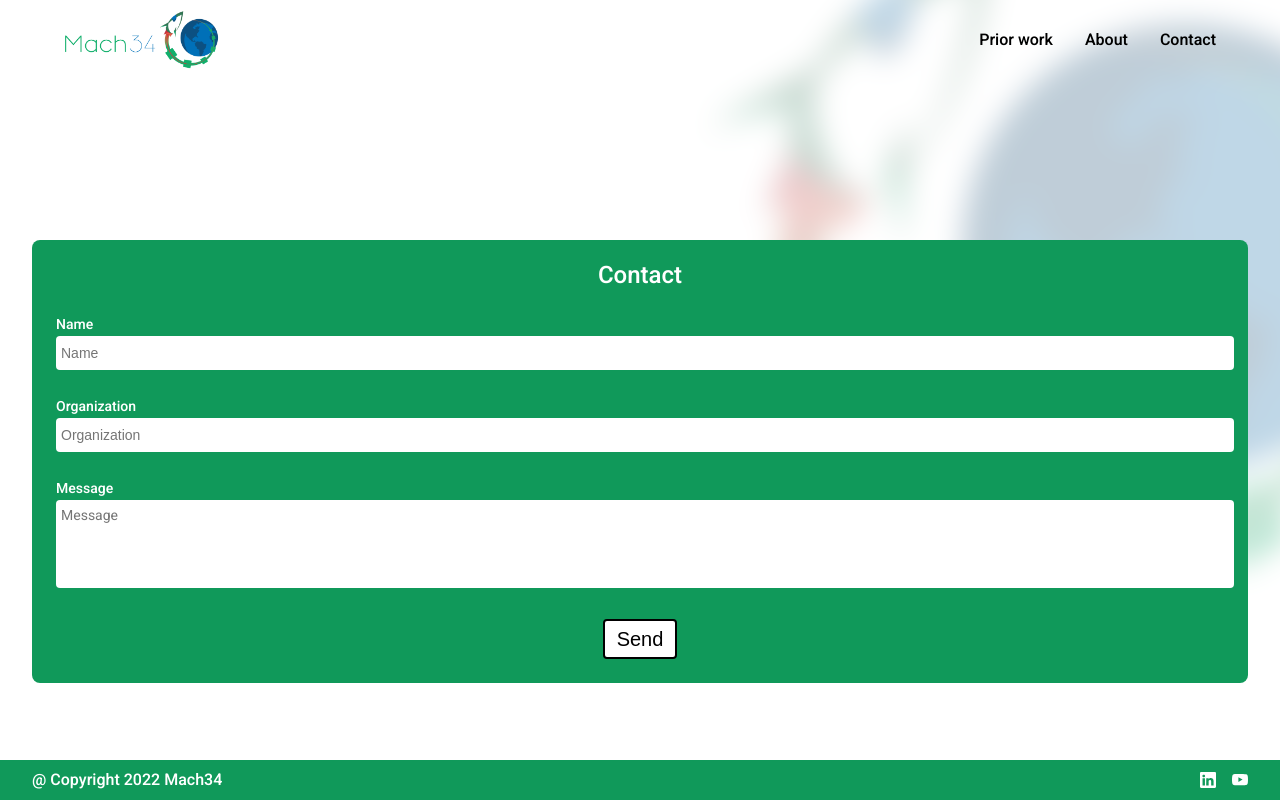
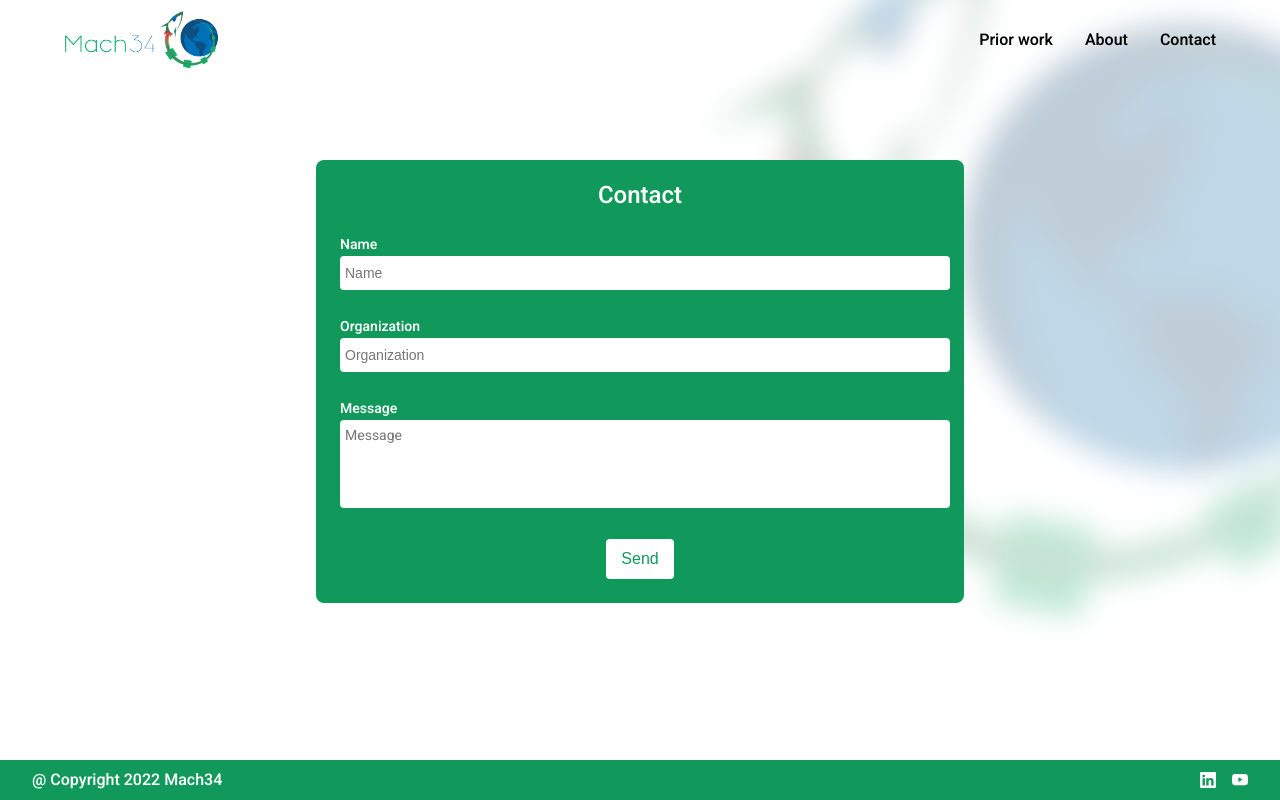
Before and after one commit to Mach-34/landing-page, a React (Create React App) app: page /contact in a window 1280 px wide. Built offline with nearby package versions, Linux system fonts and the light colour scheme.

Commit message:
contact page cleaned up

```diff
--- a/package.json
+++ b/package.json
@@ -17,6 +17,7 @@
     "react-reveal": "^1.2.2",
     "react-router-dom": "^6.3.0",
     "react-scripts": "5.0.1",
+    "react-youtube": "^9.0.3",
     "typescript": "^4.4.2",
     "web-vitals": "^2.1.0"
   },
--- a/src/components/Button/index.tsx
+++ b/src/components/Button/index.tsx
@@ -4,13 +4,13 @@ import { Mach34Theme } from 'theme';
 
 const useStyles = createUseStyles((theme: Mach34Theme) => ({
   container: {
-    ...theme.typography.ui.text4,
+    ...theme.typography.ui.text5,
     backgroundColor: 'white',
-    border: '2px solid black',
+    border: 'none',
     borderRadius: '4px',
-    color: 'black',
+    color: '#10995A',
     cursor: 'pointer',
-    padding: '8px 12px',
+    padding: '12px 15px',
   },
 }));
 
--- a/src/views/Contact/index.tsx
+++ b/src/views/Contact/index.tsx
@@ -13,10 +13,10 @@ const useStyles = createUseStyles({
   wrapper: {
     backgroundColor: '#10995A',
     borderRadius: '8px',
-    margin: '80px auto 0px auto',
+    marginInline: 'auto',
+    maxWidth: '600px',
     padding: '24px',
     textAlign: 'center',
-    // width: 'min(600px, 100%)',
   },
 });
 
--- a/src/views/PriorWork/index.tsx
+++ b/src/views/PriorWork/index.tsx
@@ -5,6 +5,7 @@ import Flex from 'components/Flex';
 import Typography from 'components/Typography';
 import blitz from 'assets/images/blitz.svg';
 import rigor from 'assets/images/rigor.svg';
+import YouTube from 'react-youtube';
 
 const useStyles = createUseStyles({
   card: {
@@ -45,9 +46,14 @@ export default function PriorWork(): JSX.Element {
         <Rotate bottom right>
           <div className={styles.card} style={{ margin: '32px 0px 0px auto' }}>
             <Flex alignItems='center' gap='16px'>
-              <img alt='Rigor' className={styles.image} src={blitz} />
+              <img alt='Blitz' className={styles.image} src={blitz} />
               <Typography variant='text3'>Blitz</Typography>
             </Flex>
+            <YouTube
+              opts={{ height: '250px', width: '100%' }}
+              style={{ marginTop: '24px' }}
+              videoId='mGz10eDqDgE'
+            />
             <Typography paragraph style={{ marginTop: '24px' }} variant='body1'>
               Lorum impsum impsum impsum impsum impsum impsum impsum impsum
               impsum impsum impsum impsum impsum impsum impsum impsum impsum
```
Also changed, not shown: 1 other file (tests, documents, lock files or other folders).
